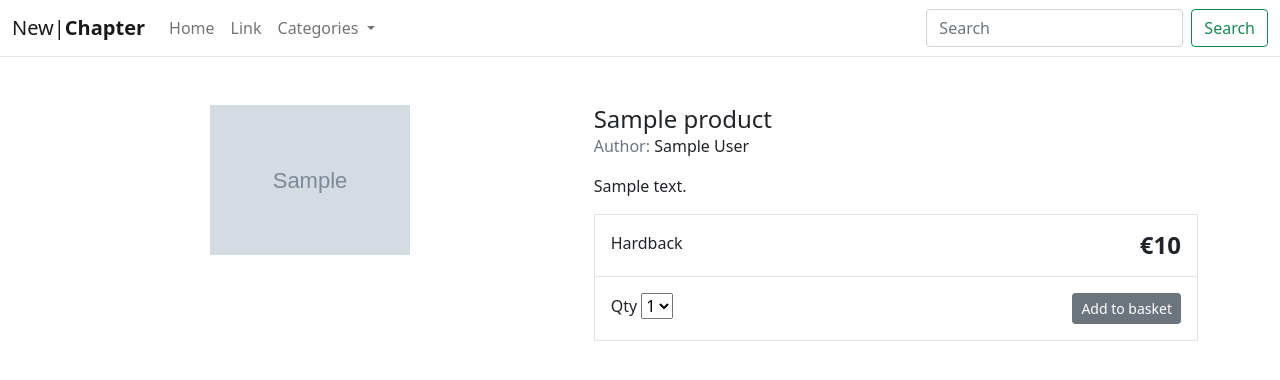
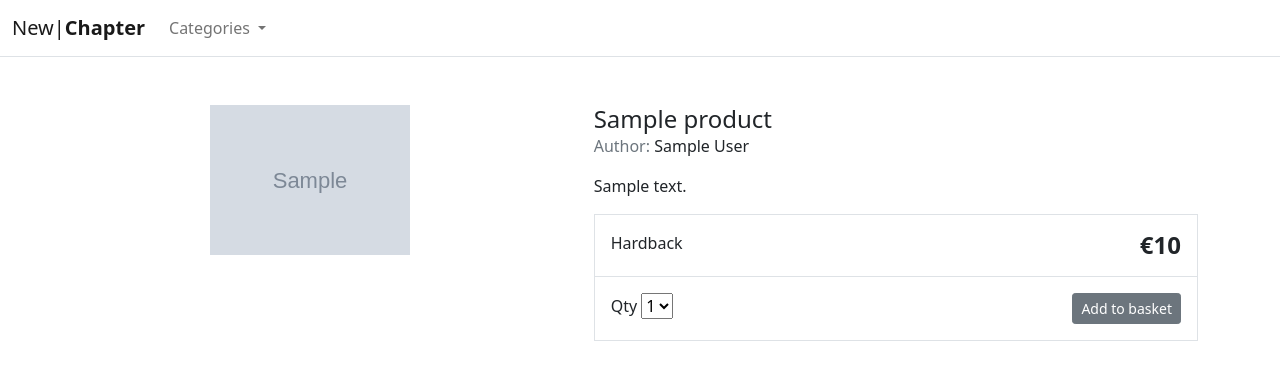
Before and after one commit to joeyo991/pp5-2, a Django app: template templates/store/products/detail.html in a window 1280 px wide. Shown: the top 380 px of the page. Run offline with Django 3.2, Linux system fonts and the light colour scheme; the template is opened without the code that fills it: most values are stand-ins (such as "Sample title", 1, 10 or a date in 2020); grey boxes marked "Sample" are stand-in pictures.

Commit message:
Removed redundant items from base template

```diff
--- a/core/settings.py
+++ b/core/settings.py
@@ -64,7 +64,7 @@ TEMPLATES = [
                 'django.template.context_processors.request',
                 'django.contrib.auth.context_processors.auth',
                 'django.contrib.messages.context_processors.messages',
-                'store.views.categories',
+                'store.context_processors.categories',
             ],
         },
     },
--- a/store/views.py
+++ b/store/views.py
@@ -1,12 +1,6 @@
 from django.shortcuts import render, get_object_or_404
 
 from .models import Category, Product
-
-
-def categories(request):
-    return {
-        'categories': Category.objects.all()
-    }
 
 
 def all_products(request):
--- a/templates/store/base.html
+++ b/templates/store/base.html
@@ -27,12 +27,6 @@
                 </button>
                 <div class="collapse navbar-collapse" id="navbarCollapse">
                     <ul class="navbar-nav me-auto mb-2 mb-md-0">
-                        <li class="nav-item active">
-                            <a class="nav-link" aria-current="page" href="/">Home</a>
-                        </li>
-                        <li class="nav-item">
-                            <a class="nav-link" href="#">Link</a>
-                        </li>
                         <li class="nav-item dropdown">
                             <a class="nav-link dropdown-toggle" href="#" id="navbarDropdown" role="button"
                                 data-bs-toggle="dropdown" aria-expanded="false">
@@ -48,10 +42,6 @@
                             </ul>
                         </li>
                     </ul>
-                    <form class="d-flex">
-                        <input class="form-control me-2" type="search" placeholder="Search" aria-label="Search">
-                        <button class="btn btn-outline-success" type="submit">Search</button>
-                    </form>
                 </div>
             </div>
         </nav>
```
Also changed, not shown: store/context_processors.py (added, +7 -0 lines), db.sqlite3, media/images/book_3.jpg (added), media/images/book_4.jpg (added), media/images/book_5.jpg (added), media/images/book_6.jpg (added).
